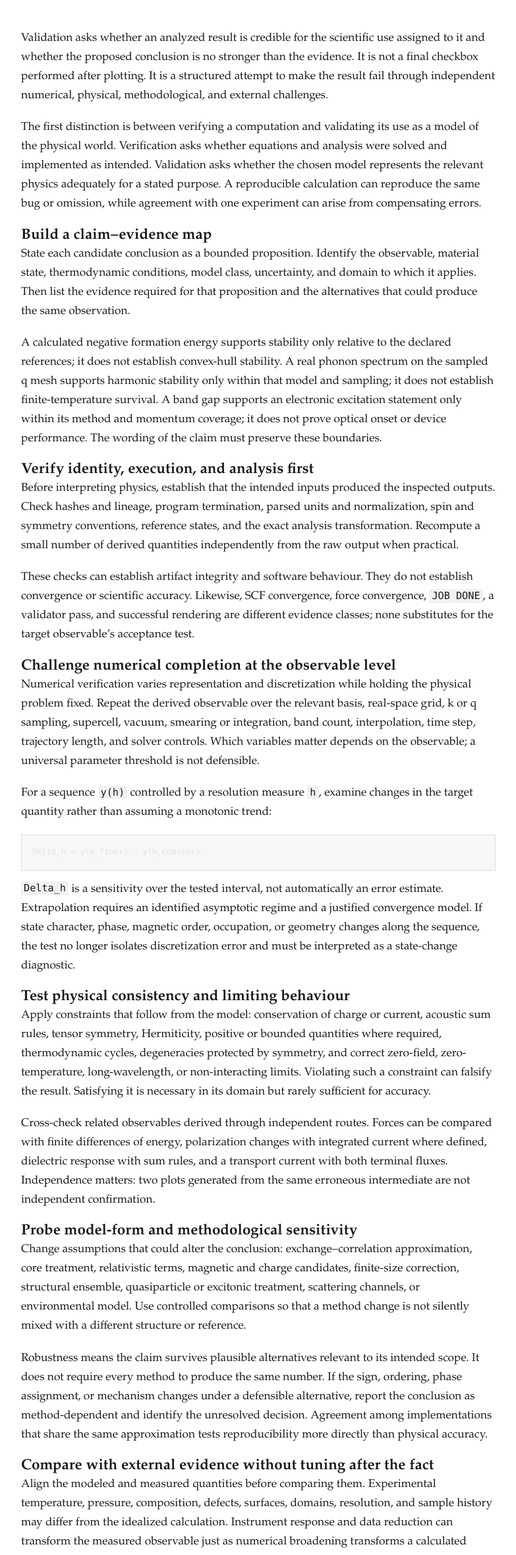
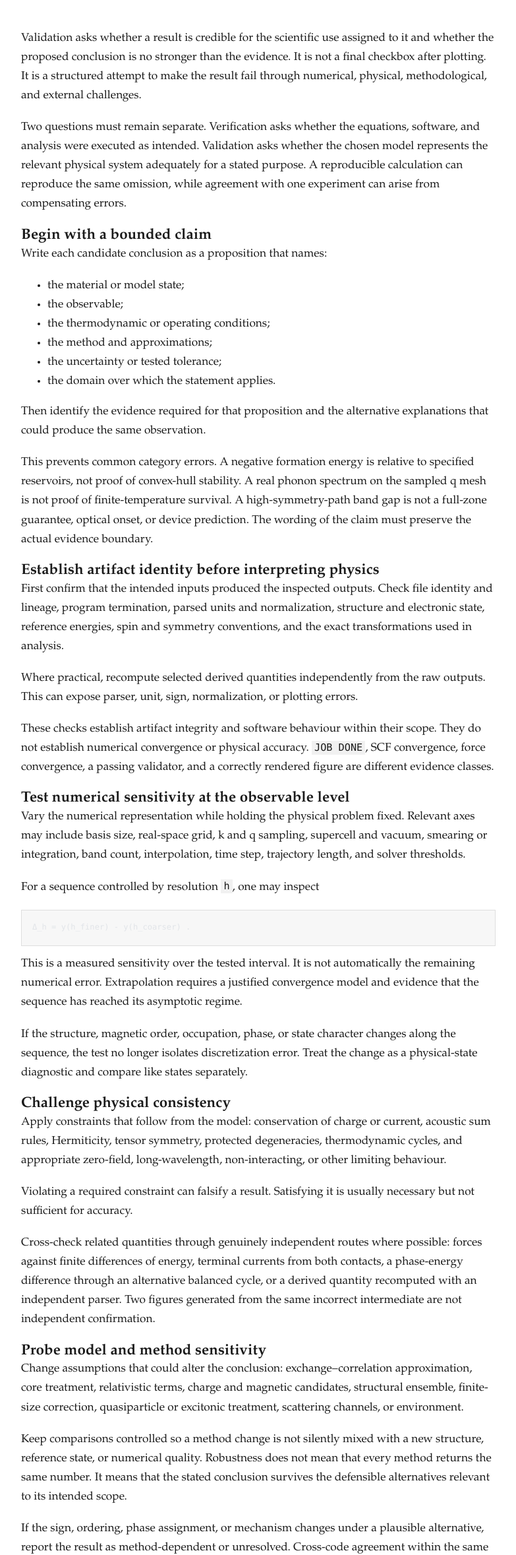
Before and after one commit to Maxwell3919/DFT-Research-Workflow, an Astro site: page /DFT-Research-Workflow/operations/validate-results-and-scientific-conclusions in a window 1280 px wide. Shown: the part 415-2772 px from the top of the page at 66% size, without its empty margins (248-1031 px from the left). Built offline with nearby package versions, Linux system fonts and the light colour scheme; Astro itself is replaced by a stand-in of ours; code samples lack their colours.

Commit message:
Polish validation and scientific conclusions narrative

````diff
--- a/src/content/topics/validate-results-and-scientific-conclusions.md
+++ b/src/content/topics/validate-results-and-scientific-conclusions.md
@@ -3,65 +3,84 @@ topic_slug: validate-results-and-scientific-conclusions
 status: reviewed
 ---
 
-Validation asks whether an analyzed result is credible for the scientific use assigned to it and whether the proposed conclusion is no stronger than the evidence. It is not a final checkbox performed after plotting. It is a structured attempt to make the result fail through independent numerical, physical, methodological, and external challenges.
+Validation asks whether a result is credible for the scientific use assigned to it and whether the proposed conclusion is no stronger than the evidence. It is not a final checkbox after plotting. It is a structured attempt to make the result fail through numerical, physical, methodological, and external challenges.
 
-The first distinction is between verifying a computation and validating its use as a model of the physical world. Verification asks whether equations and analysis were solved and implemented as intended. Validation asks whether the chosen model represents the relevant physics adequately for a stated purpose. A reproducible calculation can reproduce the same bug or omission, while agreement with one experiment can arise from compensating errors.
+Two questions must remain separate. Verification asks whether the equations, software, and analysis were executed as intended. Validation asks whether the chosen model represents the relevant physical system adequately for a stated purpose. A reproducible calculation can reproduce the same omission, while agreement with one experiment can arise from compensating errors.
 
-## Build a claim–evidence map
+## Begin with a bounded claim
 
-State each candidate conclusion as a bounded proposition. Identify the observable, material state, thermodynamic conditions, model class, uncertainty, and domain to which it applies. Then list the evidence required for that proposition and the alternatives that could produce the same observation.
+Write each candidate conclusion as a proposition that names:
 
-A calculated negative formation energy supports stability only relative to the declared references; it does not establish convex-hull stability. A real phonon spectrum on the sampled q mesh supports harmonic stability only within that model and sampling; it does not establish finite-temperature survival. A band gap supports an electronic excitation statement only within its method and momentum coverage; it does not prove optical onset or device performance. The wording of the claim must preserve these boundaries.
+- the material or model state;
+- the observable;
+- the thermodynamic or operating conditions;
+- the method and approximations;
+- the uncertainty or tested tolerance;
+- the domain over which the statement applies.
 
-## Verify identity, execution, and analysis first
+Then identify the evidence required for that proposition and the alternative explanations that could produce the same observation.
 
-Before interpreting physics, establish that the intended inputs produced the inspected outputs. Check hashes and lineage, program termination, parsed units and normalization, spin and symmetry conventions, reference states, and the exact analysis transformation. Recompute a small number of derived quantities independently from the raw output when practical.
+This prevents common category errors. A negative formation energy is relative to specified reservoirs, not proof of convex-hull stability. A real phonon spectrum on the sampled q mesh is not proof of finite-temperature survival. A high-symmetry-path band gap is not a full-zone guarantee, optical onset, or device prediction. The wording of the claim must preserve the actual evidence boundary.
 
-These checks can establish artifact integrity and software behaviour. They do not establish convergence or scientific accuracy. Likewise, SCF convergence, force convergence, `JOB DONE`, a validator pass, and successful rendering are different evidence classes; none substitutes for the target observable’s acceptance test.
+## Establish artifact identity before interpreting physics
 
-## Challenge numerical completion at the observable level
+First confirm that the intended inputs produced the inspected outputs. Check file identity and lineage, program termination, parsed units and normalization, structure and electronic state, reference energies, spin and symmetry conventions, and the exact transformations used in analysis.
 
-Numerical verification varies representation and discretization while holding the physical problem fixed. Repeat the derived observable over the relevant basis, real-space grid, k or q sampling, supercell, vacuum, smearing or integration, band count, interpolation, time step, trajectory length, and solver controls. Which variables matter depends on the observable; a universal parameter threshold is not defensible.
+Where practical, recompute selected derived quantities independently from the raw outputs. This can expose parser, unit, sign, normalization, or plotting errors.
 
-For a sequence `y(h)` controlled by a resolution measure `h`, examine changes in the target quantity rather than assuming a monotonic trend:
+These checks establish artifact integrity and software behaviour within their scope. They do not establish numerical convergence or physical accuracy. `JOB DONE`, SCF convergence, force convergence, a passing validator, and a correctly rendered figure are different evidence classes.
+
+## Test numerical sensitivity at the observable level
+
+Vary the numerical representation while holding the physical problem fixed. Relevant axes may include basis size, real-space grid, k and q sampling, supercell and vacuum, smearing or integration, band count, interpolation, time step, trajectory length, and solver thresholds.
+
+For a sequence controlled by resolution `h`, one may inspect
 
 ```text
-Delta_h = y(h_finer) - y(h_coarser).
+Δ_h = y(h_finer) - y(h_coarser) .
 ```
 
-`Delta_h` is a sensitivity over the tested interval, not automatically an error estimate. Extrapolation requires an identified asymptotic regime and a justified convergence model. If state character, phase, magnetic order, occupation, or geometry changes along the sequence, the test no longer isolates discretization error and must be interpreted as a state-change diagnostic.
+This is a measured sensitivity over the tested interval. It is not automatically the remaining numerical error. Extrapolation requires a justified convergence model and evidence that the sequence has reached its asymptotic regime.
 
-## Test physical consistency and limiting behaviour
+If the structure, magnetic order, occupation, phase, or state character changes along the sequence, the test no longer isolates discretization error. Treat the change as a physical-state diagnostic and compare like states separately.
 
-Apply constraints that follow from the model: conservation of charge or current, acoustic sum rules, tensor symmetry, Hermiticity, positive or bounded quantities where required, thermodynamic cycles, degeneracies protected by symmetry, and correct zero-field, zero-temperature, long-wavelength, or non-interacting limits. Violating such a constraint can falsify the result. Satisfying it is necessary in its domain but rarely sufficient for accuracy.
+## Challenge physical consistency
 
-Cross-check related observables derived through independent routes. Forces can be compared with finite differences of energy, polarization changes with integrated current where defined, dielectric response with sum rules, and a transport current with both terminal fluxes. Independence matters: two plots generated from the same erroneous intermediate are not independent confirmation.
+Apply constraints that follow from the model: conservation of charge or current, acoustic sum rules, Hermiticity, tensor symmetry, protected degeneracies, thermodynamic cycles, and appropriate zero-field, long-wavelength, non-interacting, or other limiting behaviour.
 
-## Probe model-form and methodological sensitivity
+Violating a required constraint can falsify a result. Satisfying it is usually necessary but not sufficient for accuracy.
 
-Change assumptions that could alter the conclusion: exchange–correlation approximation, core treatment, relativistic terms, magnetic and charge candidates, finite-size correction, structural ensemble, quasiparticle or excitonic treatment, scattering channels, or environmental model. Use controlled comparisons so that a method change is not silently mixed with a different structure or reference.
+Cross-check related quantities through genuinely independent routes where possible: forces against finite differences of energy, terminal currents from both contacts, a phase-energy difference through an alternative balanced cycle, or a derived quantity recomputed with an independent parser. Two figures generated from the same incorrect intermediate are not independent confirmation.
 
-Robustness means the claim survives plausible alternatives relevant to its intended scope. It does not require every method to produce the same number. If the sign, ordering, phase assignment, or mechanism changes under a defensible alternative, report the conclusion as method-dependent and identify the unresolved decision. Agreement among implementations that share the same approximation tests reproducibility more directly than physical accuracy.
+## Probe model and method sensitivity
 
-## Compare with external evidence without tuning after the fact
+Change assumptions that could alter the conclusion: exchange--correlation approximation, core treatment, relativistic terms, charge and magnetic candidates, structural ensemble, finite-size correction, quasiparticle or excitonic treatment, scattering channels, or environment.
 
-Align the modeled and measured quantities before comparing them. Experimental temperature, pressure, composition, defects, surfaces, domains, resolution, and sample history may differ from the idealized calculation. Instrument response and data reduction can transform the measured observable just as numerical broadening transforms a calculated spectrum.
+Keep comparisons controlled so a method change is not silently mixed with a new structure, reference state, or numerical quality. Robustness does not mean that every method returns the same number. It means that the stated conclusion survives the defensible alternatives relevant to its intended scope.
 
-Use experimental evidence that was not used to select or tune the model when possible. If a parameter was fitted to one datum, agreement with that datum is calibration, not validation. Predictions for withheld conditions, independent observables, or new systems provide stronger tests. A discrepancy should be decomposed into numerical uncertainty, model discrepancy, experimental uncertainty, and mismatch of physical object rather than assigned automatically to DFT or experiment.
+If the sign, ordering, phase assignment, or mechanism changes under a plausible alternative, report the result as method-dependent or unresolved. Cross-code agreement within the same approximation tests reproducibility more directly than physical accuracy.
 
-## Decide what the evidence can support
+## Compare with external evidence on the same observable
 
-Summarize each challenge with its scope, outcome, and consequence for the claim. A useful decision table distinguishes:
+Before comparing with experiment or another calculation, align the physical objects. Temperature, pressure, composition, defects, surfaces, domains, sample history, instrument response, and data reduction may differ from the idealized model.
+
+A fitted datum is calibration, not independent validation. Stronger tests use withheld conditions, independent observables, or systems not used to choose the model. A discrepancy should be separated into numerical uncertainty, model discrepancy, experimental uncertainty, and mismatch of the compared object rather than assigned automatically to either theory or experiment.
+
+Agreement with one value is not sufficient when other features that the model should also reproduce are absent or incorrect.
+
+## Convert the challenges into a decision
+
+For each test, record its scope, result, and consequence for the claim. A useful final classification is:
 
 - supported within the tested model and domain;
-- sensitive but qualitatively unchanged;
-- unresolved because relevant evidence is missing;
-- contradicted by a reliable check; or
-- outside the method’s capability.
+- sensitive, but the qualitative conclusion is unchanged;
+- unresolved because essential evidence is missing;
+- contradicted by a reliable check;
+- outside the method's capability.
 
-Absence of a detected failure is not proof that none exists. State which alternatives were tested, which were not, and what new evidence would change the conclusion. Negative and null results belong in the record because removing them creates a misleading evidence base.
+Absence of a detected failure is not proof that none exists. State which alternatives were tested, which were not, and what new evidence would change the conclusion. Preserve negative and null results when their omission would make the evidence base misleading.
 
-Validation concludes with a claim whose language matches the weakest essential link. **Analyze and Compare Results** constructs compatible observables and uncertainty statements. **Document and Preserve the Study** makes the evidence and its limits recoverable. Neither computational reproducibility nor archival completeness alone proves that the physical conclusion is correct.
+The final conclusion should match the weakest essential link. **Analyze and Compare Results** constructs comparable observables and uncertainty statements. **Document and Preserve the Study** keeps the evidence and its limits recoverable. Neither reproducibility nor archival completeness alone proves that the physical conclusion is correct.
 
 ## Sources and methods
 
````
